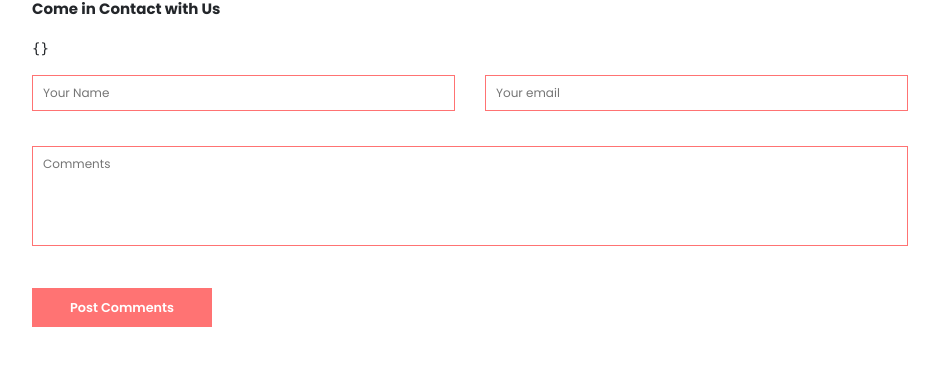
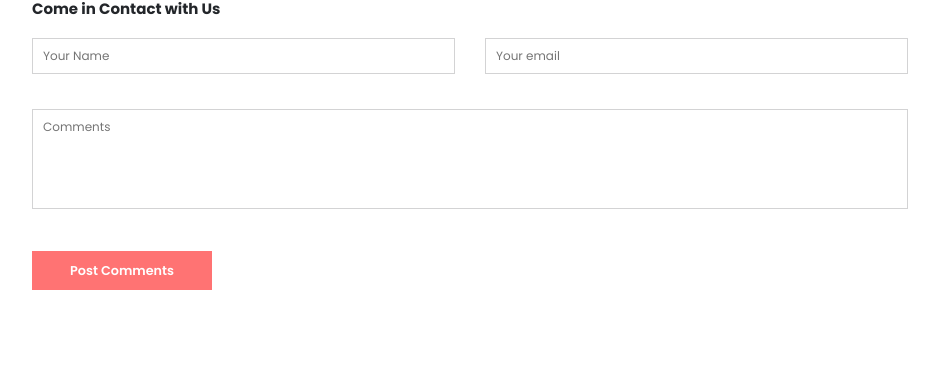
Before and after one commit to Miralearningcode/fixxo, a React (Create React App) app in the folder react-webapp/: page /contacts in a window 1280 px wide. Shown: the top 366 px of the page, without its empty margins (170-1109 px from the left). Built offline with nearby package versions, Linux system fonts and the light colour scheme.

Commit message:
border changes when form is not valid

```diff
--- a/react-webapp/src/sections/ContactFormSection.js
+++ b/react-webapp/src/sections/ContactFormSection.js
@@ -57,25 +57,26 @@ const ContactFormSection = () => {
         <div className="container">
             {
                 submitted ?
-                (<div className="d-flex justify-content-center align-items-center">
-                    <div>Thank you for your comment!</div>
+                (<div className="alert alert-success text-center mb-5" role="alert" display="flex">
+                    <h3>Thank you for your comment!</h3>
+                    <h5>We will contact you in 48 hours</h5>
                 </div>)
                 :
                 (
                     <>
                         <h2>Come in Contact with Us</h2>
-                        <pre>{JSON.stringify(formErrors) }</pre>
+                        {/* <pre>{JSON.stringify(formErrors) }</pre> */}
                         <form onSubmit={handleSubmit} noValidate>
                             <div>
-                                <input id="name" type="text"  className="error" onKeyUp={handleKeyUp} placeholder="Your Name" value={contactForm.name} onChange={handleChange} />
+                                <input id="name"  type="text"  className={(formErrors.name ? 'error': '')} onKeyUp={handleKeyUp} placeholder="Your Name" value={contactForm.name} onChange={handleChange} />
                                 <div className="errorMessage">{formErrors.name}</div>
                             </div>
                             <div>
-                                <input id="email" type="email" className="error" onKeyUp={handleKeyUp} placeholder="Your email" value={contactForm.email} onChange={handleChange} />
+                                <input id="email" type="email" className={(formErrors.email ? 'error': '')}  onKeyUp={handleKeyUp} placeholder="Your email" value={contactForm.email} onChange={handleChange} />
                                 <div className="errorMessage">{formErrors.email}</div>
                             </div>
                             <div className="textarea">
-                                <textarea id="comment" className="error" onKeyUp={handleKeyUp} placeholder="Comments" value={contactForm.comment} onChange={handleChange}></textarea>
+                                <textarea id="comment" className={(formErrors.comment ? 'error': '')} onKeyUp={handleKeyUp} placeholder="Comments" value={contactForm.comment} onChange={handleChange}></textarea>
                                 <div className="errorMessage">{formErrors.comment}</div>
                             </div>
                             <div className="formBtn">
```
